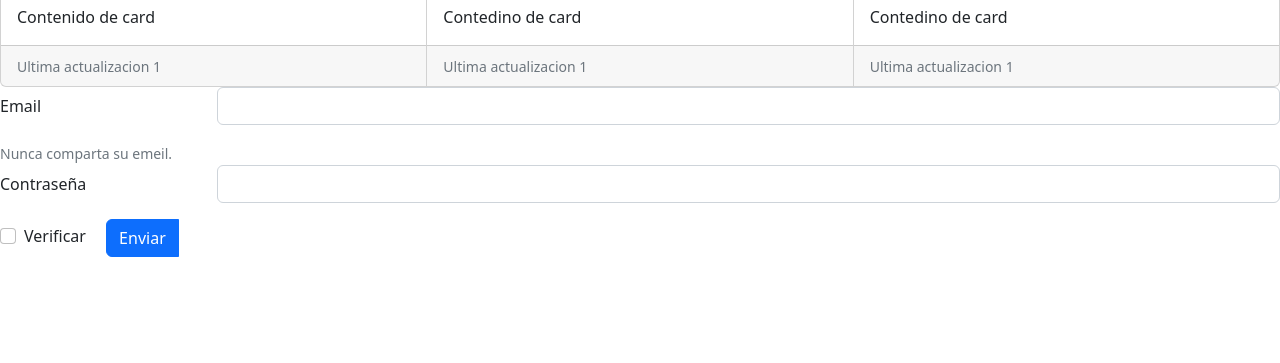
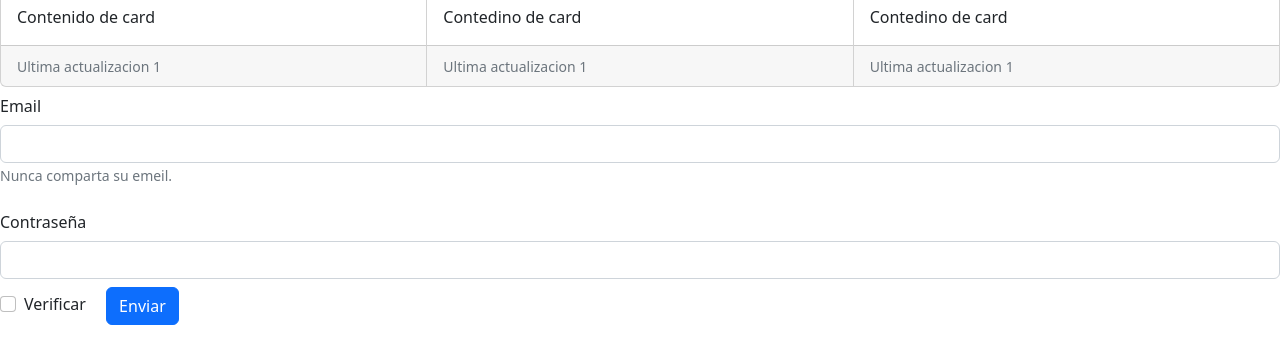
Before and after one commit to camiibravo02/Boostrap, a plain HTML site: page index.html in a window 1280 px wide. Shown: the part 357-720 px from the top of the page. Drawn offline with nearby package versions, Linux system fonts and the light colour scheme.

Commit message:
corrección

```diff
--- a/index.html
+++ b/index.html
@@ -40,7 +40,7 @@
     </header>
 
             <!-- cards -->
-
+        <article card>
             <div class="card-group">
                 <div class="card">
                     <img src="./image/html.jpg" class="h-100 card-img-top" alt="card-group-image">
@@ -73,20 +73,21 @@
                     </div>
                 </div>
                 </div>
+        </article>
 
             <!-- Formulario -->
-
+        <section formulario>
             <form class="conteiner">
                 <div class="row mb-3">
-                    <label for="inputEmail3" class="col-sm-2 col-form-label">Email</label>
-                    <div class="col-sm-10">
+                    <label for="inputEmail3" class="col-sm-5 col-form-label">Email</label>
+                    <div class="col-sm-20">
                         <input type="email" class="form-control" id="inputEmail3">
+                        <small class="text-muted">Nunca comparta su emeil.</small>
                     </div>
                 </div>
-                <small class="text-muted">Nunca comparta su emeil.</small>
-                <div class="row mb-3">
-                <label for="inputPassword3" class="col-sm-2 col-form-label">Contraseña</label>
-                <div class="col-sm-10">
+                <div class="row mb-2">
+                <label for="inputPassword3" class="col-sm-5 col-form-label">Contraseña</label>
+                <div class="col-sm-20">
                     <input type="password" class="form-control" id="inputPassword3">
                     </div>
                 </div>
@@ -98,6 +99,7 @@
                     <input type="radio" class="btn-check" name="btnGroupRadio" id="btnRadio1" autocomplete="off" checked="">
                     <label class="btn btn-outline-primary" for="btnRadio1">Enviar</label>
             </form>
+        </section>
 
 
 <!-- JavaScript Bundle with Popper -->
```
